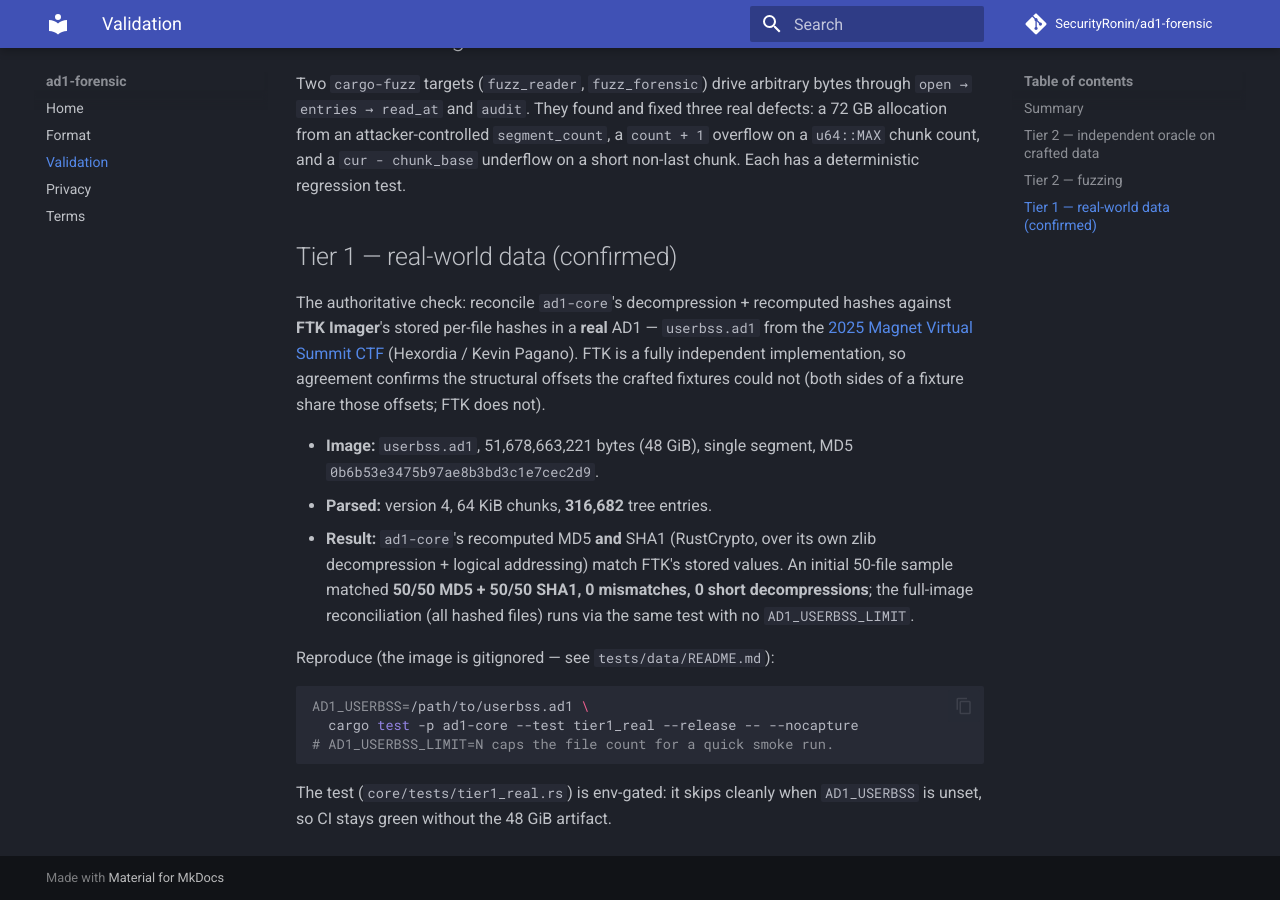
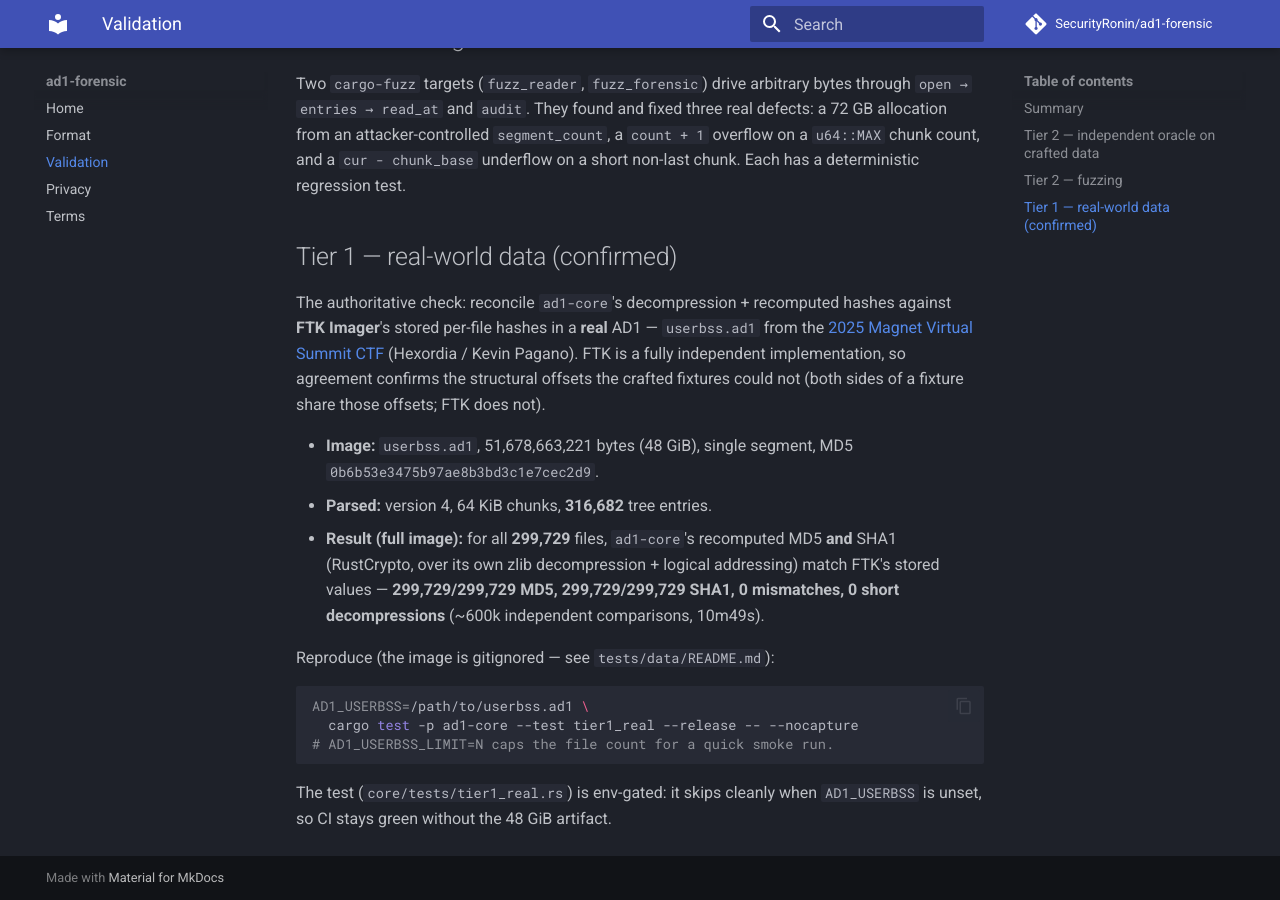
Before and after one commit to SecurityRonin/ad1-forensic, an MkDocs documentation site: the page built from docs/validation.md, in a window 1280 px wide and 900 px high, scrolled down 1031 px. Built offline with MkDocs 1.6.1 and Material for MkDocs 9.7.7, drawn with Linux system fonts in a browser that asks for light colours; comment, search, counter and statistics services are not loaded; some of the changed text lies outside the part shown.

Commit message:
docs: tier-1 confirmed across full image (299,729/299,729 files, 0 mismatches)
Full userbss.ad1 reconciliation completed: every one of 299,729 files' recomputed
MD5 AND SHA1 match FTK Imager's stored hashes — 0 mismatches, 0 size lies (~600k
independent comparisons, 10m49s). Updates validation.md, tests/data/README.md,
and HANDOFF (tier-1 now DONE).

Co-Authored-By: Claude Opus 4.8 <noreply@anthropic.com>

```diff
--- a/docs/validation.md
+++ b/docs/validation.md
@@ -8,9 +8,9 @@ confirms it** (most-trustworthy first).
 | Aspect | Tier | Status |
 |---|---|---|
 | zlib chunk decompression + logical addressing | 2 | ✅ recomputed MD5/SHA1 match independent (flate2 + RustCrypto) ground truth |
-| Structural offsets (headers, item, metadata, chunk table) | 1 | ✅ confirmed against FTK-written hashes in a real AD1 (50-file sample; full run below) |
+| Structural offsets (headers, item, metadata, chunk table) | 1 | ✅ confirmed against FTK-written hashes across all 299,729 files of a real AD1 |
 | Robustness / panic-freedom on malformed input | 2 | ✅ malformed-input suite + two cargo-fuzz targets (3 real bugs found & fixed) |
-| End-to-end vs FTK Imager stored hashes on `userbss.ad1` | 1 | ✅ MD5+SHA1 reconciled (50/50 sample; full run in progress) |
+| End-to-end vs FTK Imager stored hashes on `userbss.ad1` | 1 | ✅ 299,729/299,729 files — MD5 + SHA1 both match, 0 mismatches |
 
 ## Tier 2 — independent oracle on crafted data
 
@@ -48,11 +48,10 @@ sides of a fixture share those offsets; FTK does not).
 - **Image:** `userbss.ad1`, 51,678,663,221 bytes (48 GiB), single segment,
   MD5 `0b6b53e3475b97ae8b3bd3c1e7cec2d9`.
 - **Parsed:** version 4, 64 KiB chunks, **316,682** tree entries.
-- **Result:** `ad1-core`'s recomputed MD5 **and** SHA1 (RustCrypto, over its own
-  zlib decompression + logical addressing) match FTK's stored values. An initial
-  50-file sample matched **50/50 MD5 + 50/50 SHA1, 0 mismatches, 0 short
-  decompressions**; the full-image reconciliation (all hashed files) runs via the
-  same test with no `AD1_USERBSS_LIMIT`.
+- **Result (full image):** for all **299,729** files, `ad1-core`'s recomputed MD5
+  **and** SHA1 (RustCrypto, over its own zlib decompression + logical addressing)
+  match FTK's stored values — **299,729/299,729 MD5, 299,729/299,729 SHA1, 0
+  mismatches, 0 short decompressions** (~600k independent comparisons, 10m49s).
 
 Reproduce (the image is gitignored — see `tests/data/README.md`):
 
```
Also changed, not shown: HANDOFF.md (+10 -12 lines), 1 other file.
